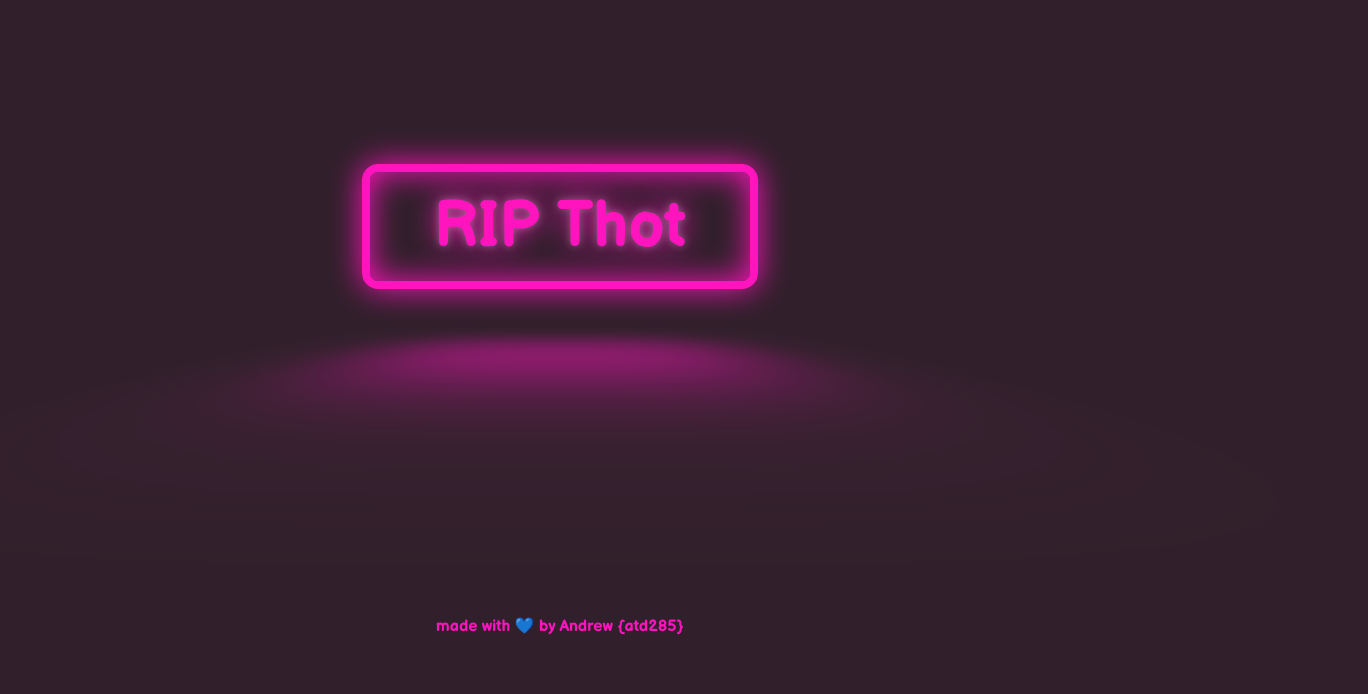
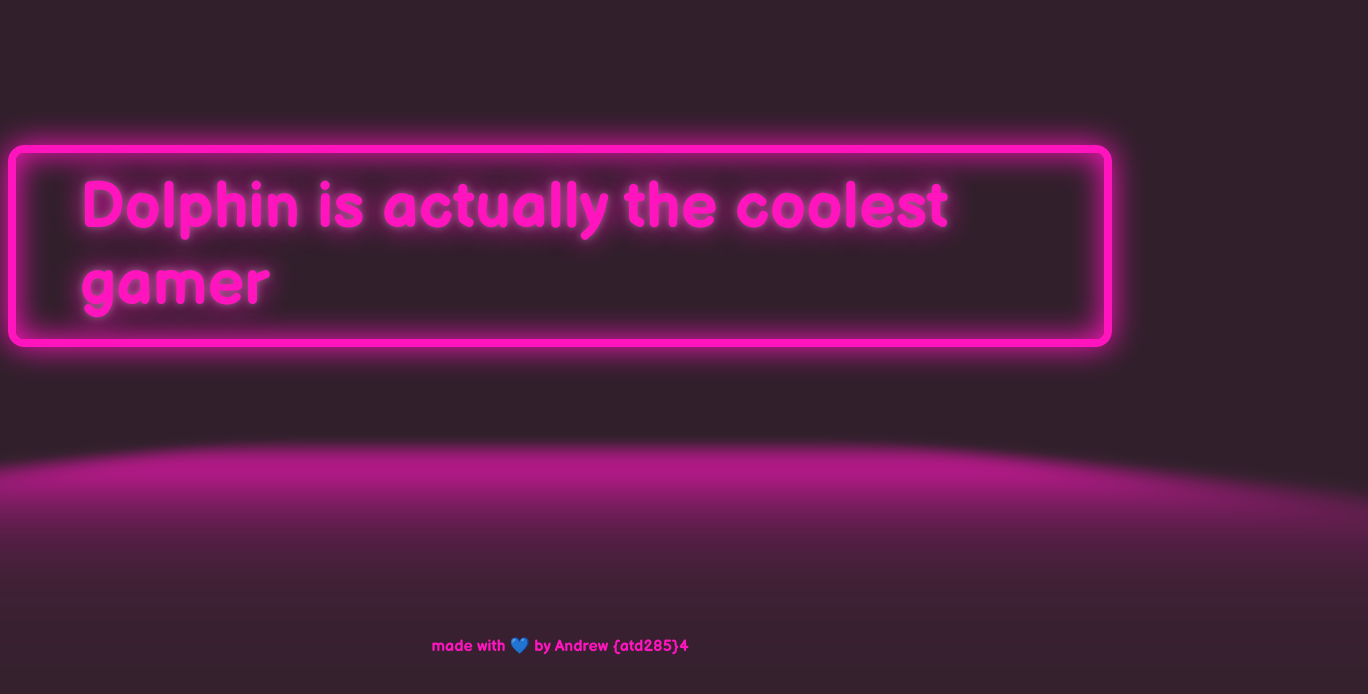
Before and after one commit to tuf75588/neon-buttons-fun, a plain HTML site: page index.html in a window 1280 px wide. Shown: the whole page, 1368 px wide, since content can reach past the window. Drawn offline with Linux system fonts and the light colour scheme.

Commit message:
new text

```diff
--- a/index.html
+++ b/index.html
@@ -13,7 +13,9 @@
     <title>Neon buttons!!</title>
   </head>
   <body>
-    <section><a href="#" class="neon-button">RIP Thot</a></section>
-    <p>made with 💙 by Andrew {atd285}</p>
+    <section>
+      <a href="#" class="neon-button">Dolphin is actually the coolest gamer</a>
+    </section>
+    <p>made with 💙 by Andrew {atd285}4</p>
   </body>
 </html>
```
